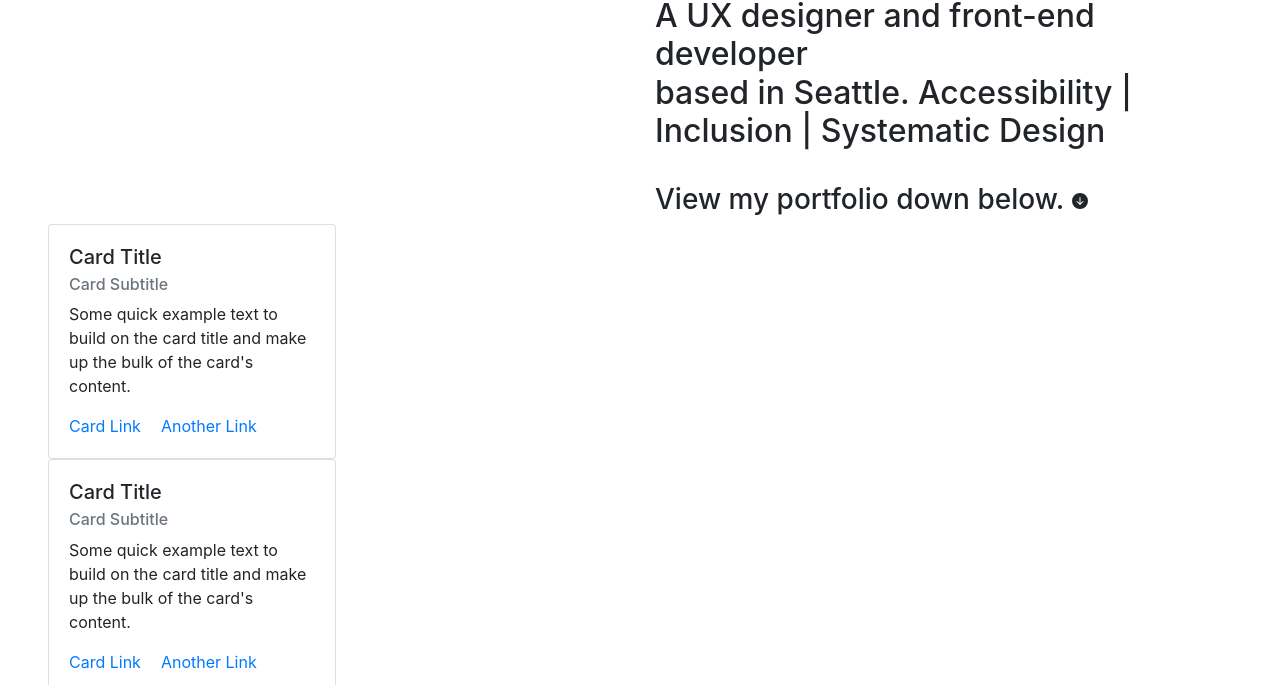
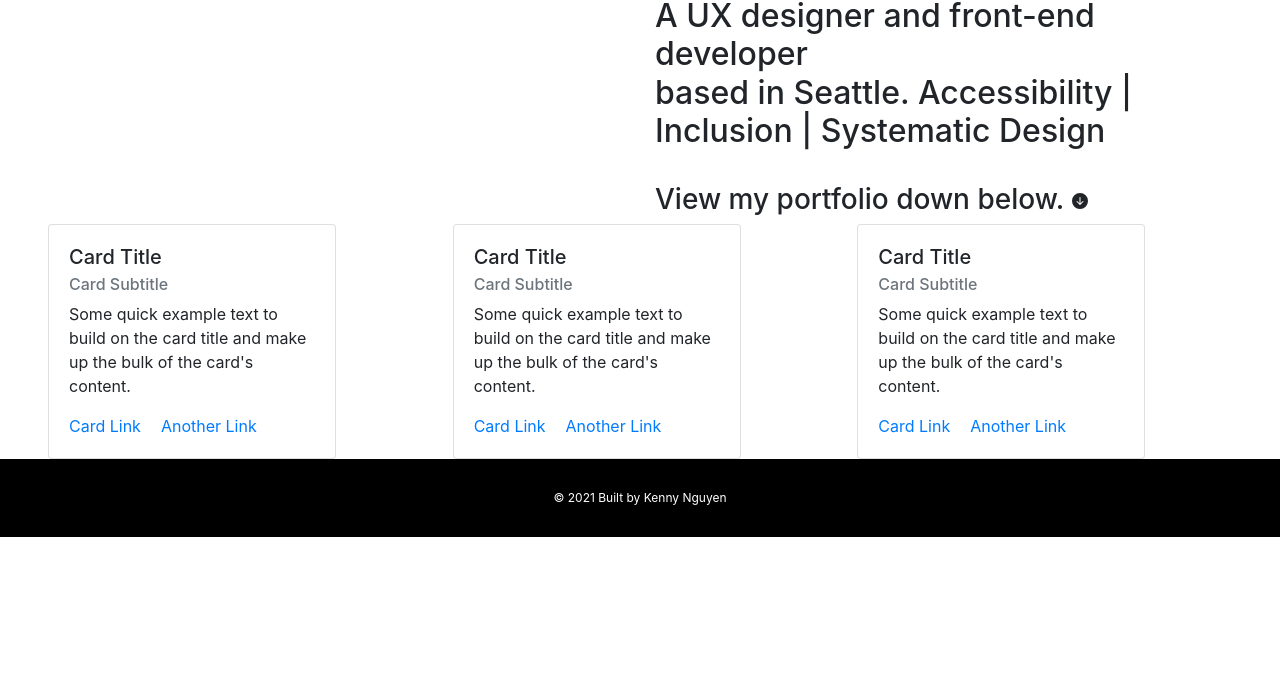
Before and after one commit to ken-ux/ken-ux, a Gatsby site: page / in a window 1280 px wide. Shown: the part 115-800 px from the top of the page. Built offline with nearby package versions, Linux system fonts and the light colour scheme; Gatsby itself is replaced by a stand-in of ours.

Commit message:
Fix case warning

```diff
--- a/src/pages/index.js
+++ b/src/pages/index.js
@@ -1,7 +1,7 @@
 import * as React from "react";
 import "bootstrap/dist/css/bootstrap.min.css";
 import { Row, Col } from 'react-bootstrap';
-import Layout from "../components/layout";
+import Layout from "../components/Layout";
 import Card from "../components/ProjectCards";
 import "@lottiefiles/lottie-player";
 <link
@@ -59,10 +59,17 @@ const IndexPage = () => {
               </h3>
             </Col>
           </Row>
-          <Card />
-          <Card />
-          <Card />
-          <Card />
+          <Row> {/* Use function to repeat cards instead of pasting manually */}
+            <Col>
+              <Card />
+            </Col>
+            <Col>
+              <Card />
+            </Col>
+            <Col>
+              <Card />
+            </Col>
+          </Row>
         </div>
     </Layout>
   )
```
